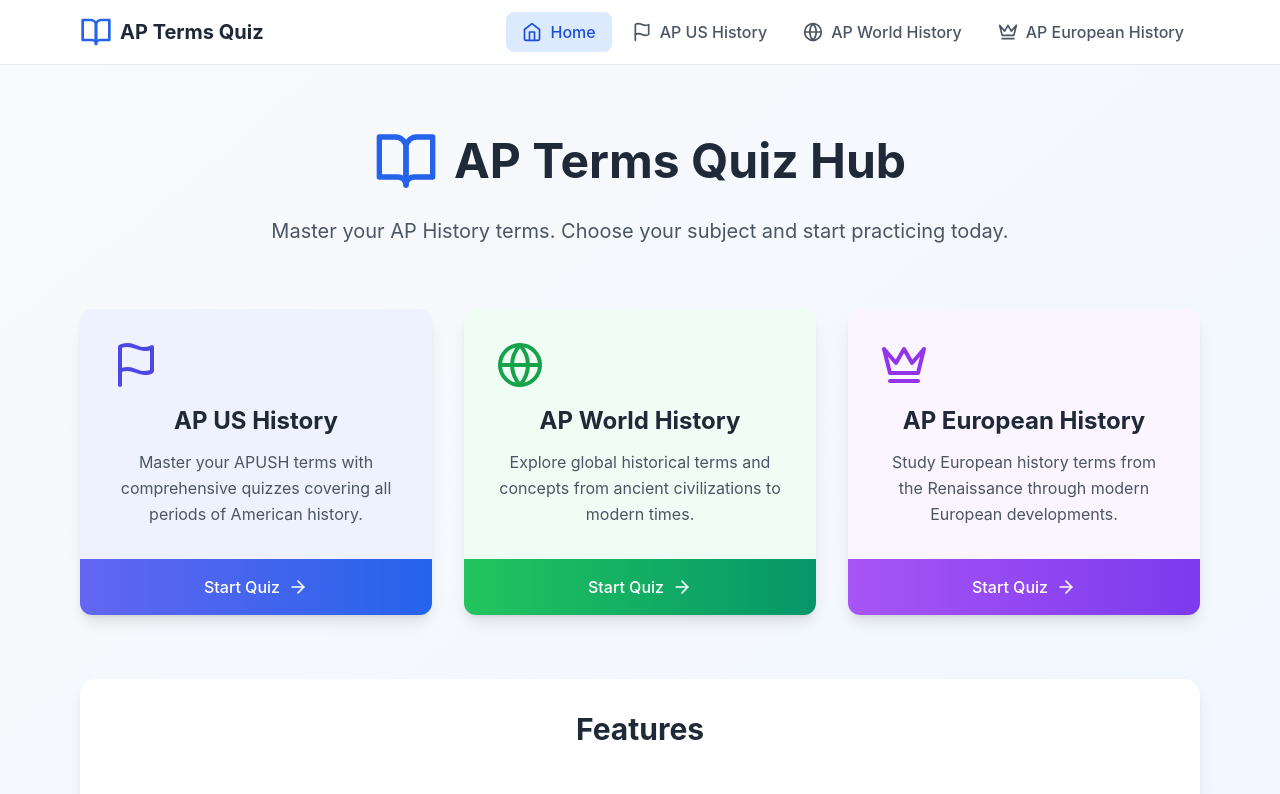
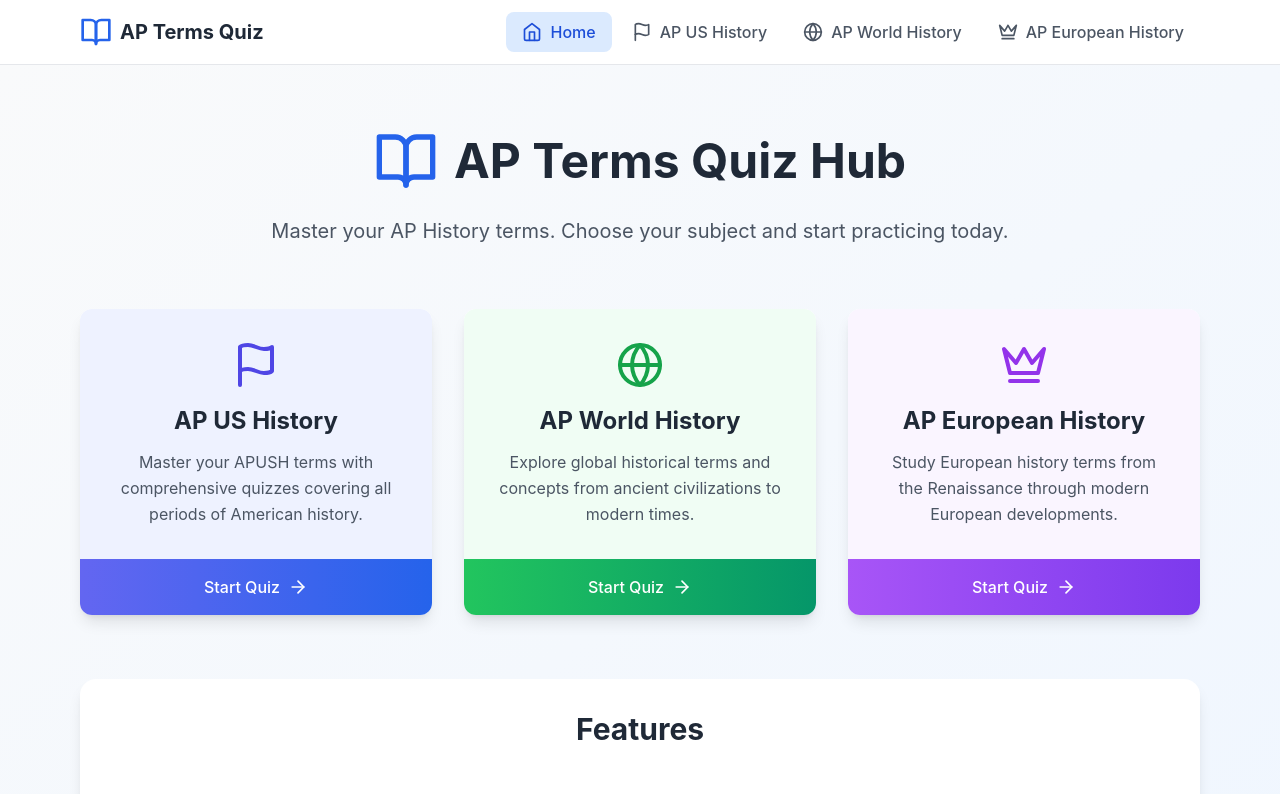
Before and after one commit to AluskyWolf/apush-fluencyfacts-vercel, a React (Create React App) app in the folder Downloads/apush-quiz-app/apush-quiz/: page / in a window 1280 px wide. Shown: the top 794 px of the page. Built offline with nearby package versions, Linux system fonts and the light colour scheme.

Commit message:
centered logos homepage

```diff
--- a/Downloads/apush-quiz-app/apush-quiz/src/components/HomePage.js
+++ b/Downloads/apush-quiz-app/apush-quiz/src/components/HomePage.js
@@ -67,12 +67,12 @@
               className="group bg-white rounded-xl shadow-lg hover:shadow-xl transition-all duration-300 transform hover:scale-105 overflow-hidden"
             >
               <div className={`${subject.bgColor} p-8 text-center`}>
-                <div className="mb-4">
-                  {subject.icon}
-                </div>
-                <h3 className="text-2xl font-bold text-gray-800 mb-3">{subject.title}</h3>
-                <p className="text-gray-600 leading-relaxed">{subject.description}</p>
-              </div>
+  <div className="mb-4 flex justify-center">
+    {subject.icon}
+  </div>
+  <h3 className="text-2xl font-bold text-gray-800 mb-3">{subject.title}</h3>
+  <p className="text-gray-600 leading-relaxed">{subject.description}</p>
+</div>
               <div className={`bg-gradient-to-r ${subject.gradient} p-4 text-center`}>
                 <span className="text-white font-medium flex items-center justify-center">
                   Start Quiz
```
